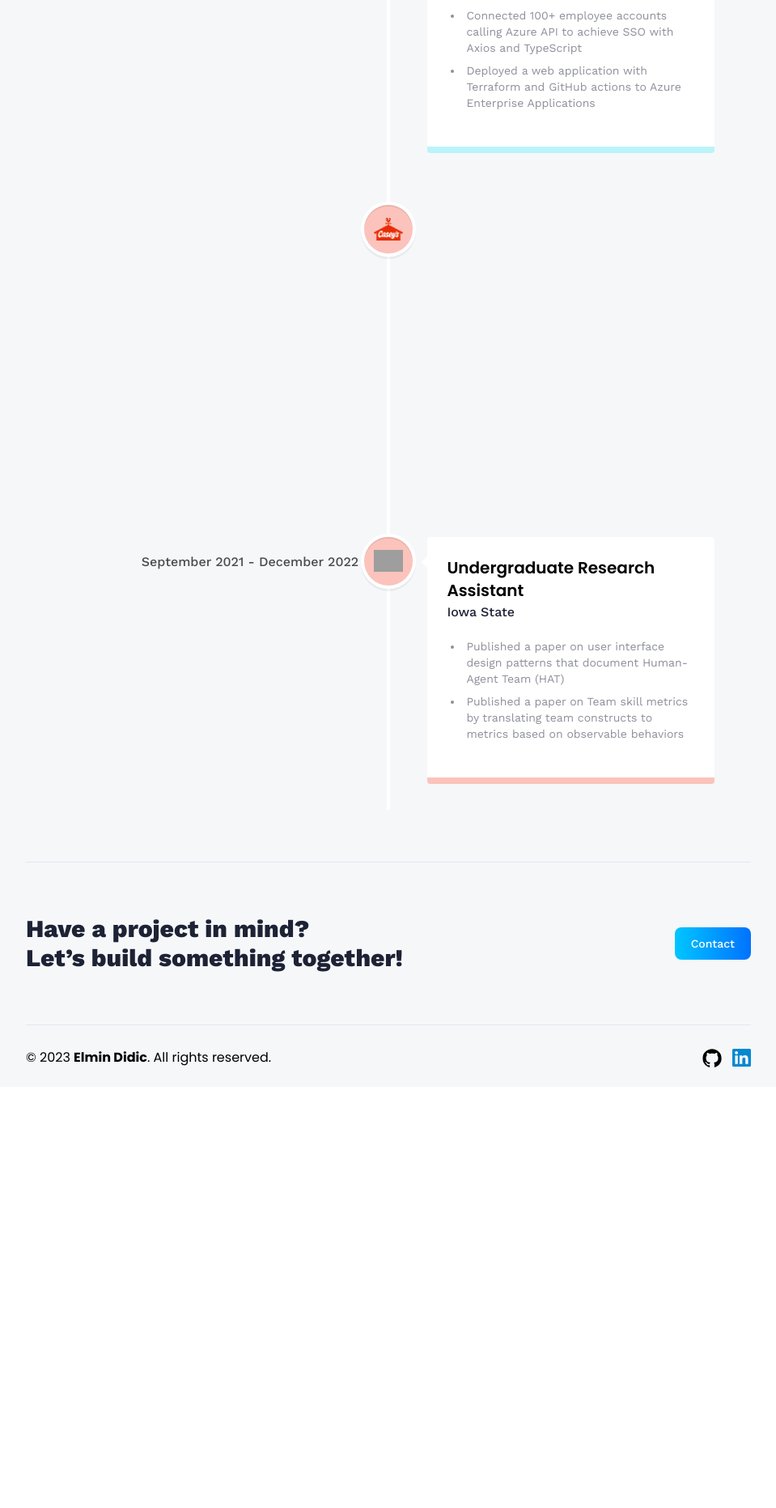
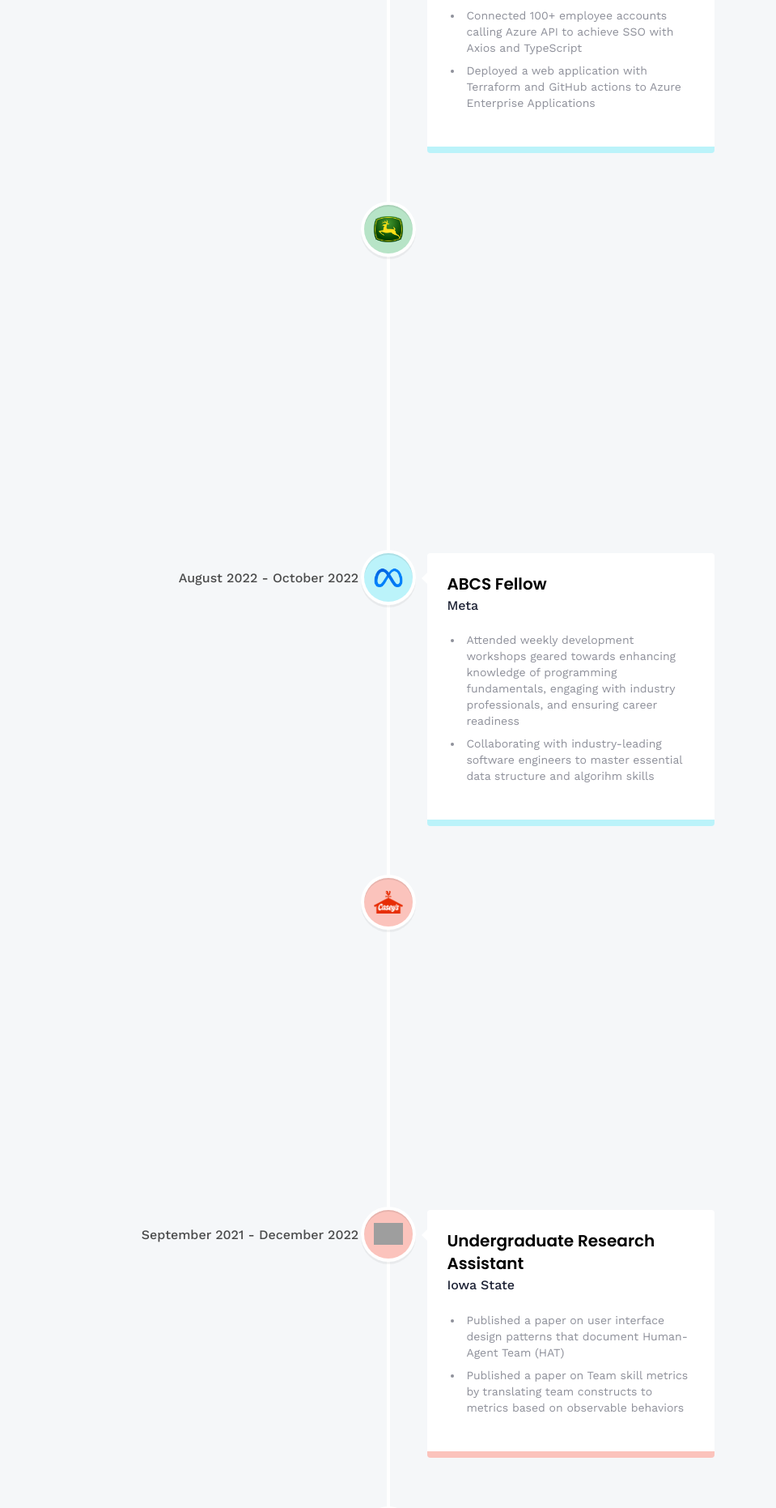
Before and after one commit to ElminD/ElminTech, a React (Vite) app: page /about in a window 1280 px wide. Shown: the part 1586-3448 px from the top of the page at 81% size, without its empty margins (160-1119 px from the left). Before the commit the page ends 2928 px from the top, so only its background shows below. Built offline with nearby package versions, Linux system fonts and the light colour scheme; no server answers; grey boxes are pictures that could not be loaded.

Commit message:
update career info

```diff
--- a/src/assets/images/index.js
+++ b/src/assets/images/index.js
@@ -8,9 +8,11 @@ import johndeere from './johndeere.png'
 import SourceAllies from './sourceallies.jpeg'
 import caseys from './caseys.png'
 import iowastate from './iowastate.png'
+import agrisync from './agrisync.jpg'
 
 export {
     hero,
+    agrisync,
     meta,
     shopify,
     starbucks,
--- a/src/constants/index.js
+++ b/src/constants/index.js
@@ -1,4 +1,4 @@
-import { meta, johndeere, SourceAllies, caseys, iowastate} from "../assets/images";
+import { meta, johndeere, SourceAllies, caseys, iowastate, agrisync} from "../assets/images";
 import {
     car,
     terraform,
@@ -136,7 +136,7 @@ export const experiences = [
         company_name: "John Deere",
         icon: johndeere,
         iconBg: "#b7e4c7",
-        date: "August 2022 - Current",
+        date: "August 2023 - Current",
         points: [
             "Identified and resolved reported bugs while creating new tests to prevent future occurrences with C++ and QT",
             "Revamped UI elements for autonomous tractors to display detailed errors in tractor sensors",
@@ -154,6 +154,29 @@ export const experiences = [
             "Connected 100+ employee accounts calling Azure API to achieve SSO with Axios and TypeScript",
             "Deployed a web application with Terraform and GitHub actions to Azure Enterprise Applications",
         ],
+    },
+    {
+        title: "Software Engineering Intern",
+        company_name: "John Deere",
+        icon: johndeere,
+        iconBg: "#b7e4c7",
+        date: "August 2022 - May 2023",
+        points: [
+            "Identified and resolved reported bugs while creating new tests to prevent future occurrences",
+            "Revamped the user interface for error reporting in a tractor application using C++ and QT",
+            "Enhanced the self-driving requirement section by incorporating unit tests and additional UI elements, resulting in a clean look and streamlined process",
+        ],
+    },
+    {
+        title: "ABCS Fellow",
+        company_name: "Meta",
+        icon: meta,
+        iconBg: "#BBF3FA",
+        date: "August 2022 - October 2022",
+        points: [
+            "Attended weekly development workshops geared towards enhancing knowledge of programming fundamentals, engaging with industry professionals, and ensuring career readiness",
+            "Collaborating with industry-leading software engineers to master essential data structure and algorihm skills",
+      ],
     },
     {
         title: "Software Engineering Intern",
@@ -176,6 +199,17 @@ export const experiences = [
         points: [
             "Published a paper on user interface design patterns that document Human-Agent Team (HAT)",
             "Published a paper on Team skill metrics by translating team constructs to metrics based on observable behaviors"
+        ],
+    },
+    {
+        title: "Software Engineer Test Intern",
+        company_name: "AgriSync",
+        icon: agrisync,
+        iconBg: "#b7e4c7",
+        date: "May 2019 - August 2019",
+        points: [
+            "Created UI test for Mobile and Web applications tracking User creation and UI/UX updates",
+            "Worked with developers creating tickets with Trello in a Agile team environment"
         ],
     },
 ];
```
Also changed, not shown: src/assets/images/agrisync.jpg (added).
